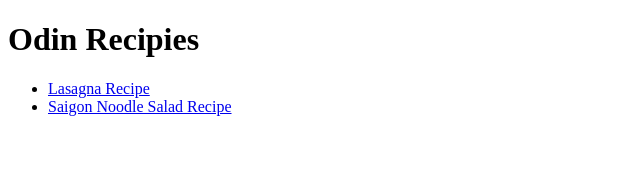
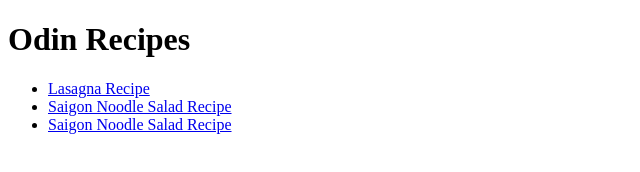
Before and after one commit to ApplePastries/odin-recipes, a plain HTML site: page index.html in a window 1280 px wide. Shown: the whole page, without its empty margins (0-640 px from the left). Drawn offline with Linux system fonts and the light colour scheme.

Commit message:
Added link to recipes/chicke... and fixed spelling

```diff
--- a/index.html
+++ b/index.html
@@ -3,13 +3,15 @@
 <head>
     <meta charset="UTF-8">
     <meta name="viewport" content="width=device-width, initial-scale=1.0">
-    <title>Recipies</title>
+    <title>Recipes</title>
 </head>
 <body>
-    <h1>Odin Recipies</h1>
+    <h1>Odin Recipes</h1>
+
     <ul>
         <li><a href="recipes/lasagna.html">Lasagna Recipe</a></li>
         <li><a href="recipes/saigon-noodle-salad.html">Saigon Noodle Salad Recipe</a></li>
+        <li><a href="recipes/chicken-w-cream-sauce.html">Saigon Noodle Salad Recipe</a></li>
     </ul>
 </body>
 </html>
```
